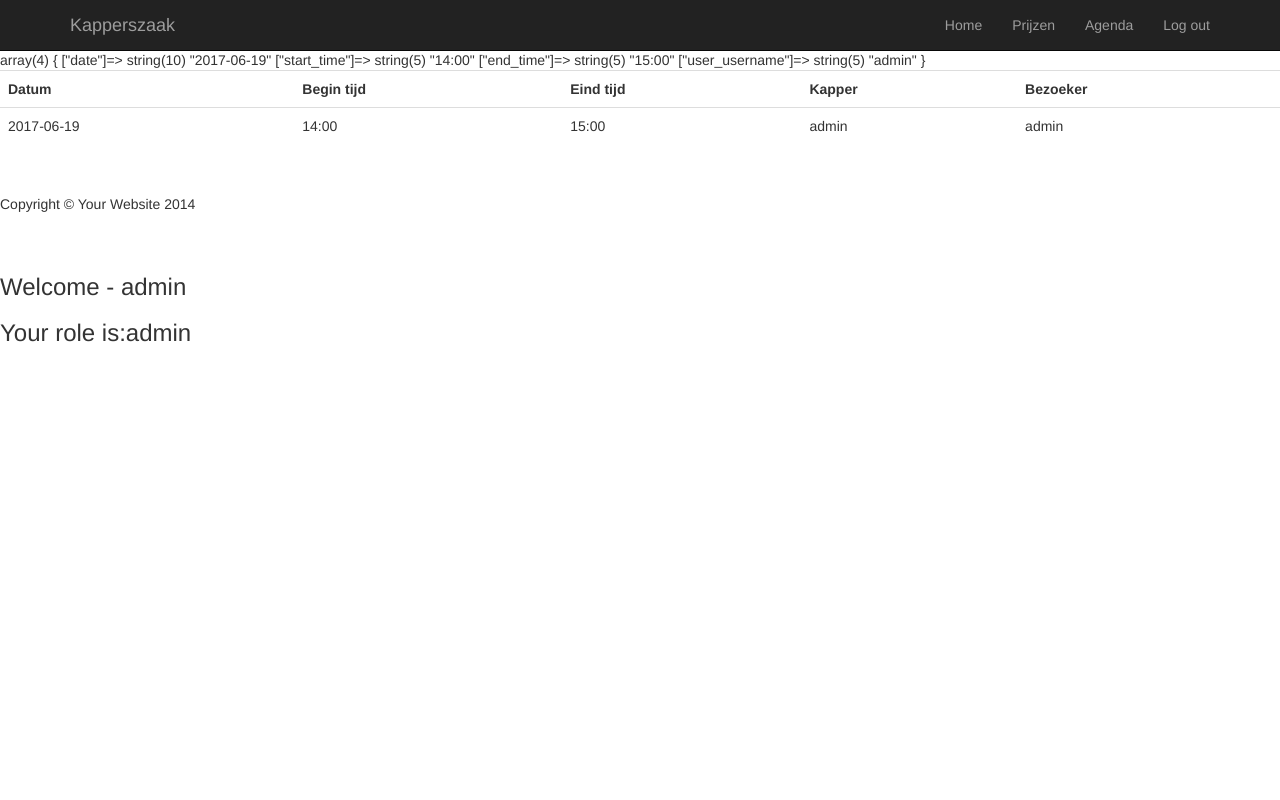
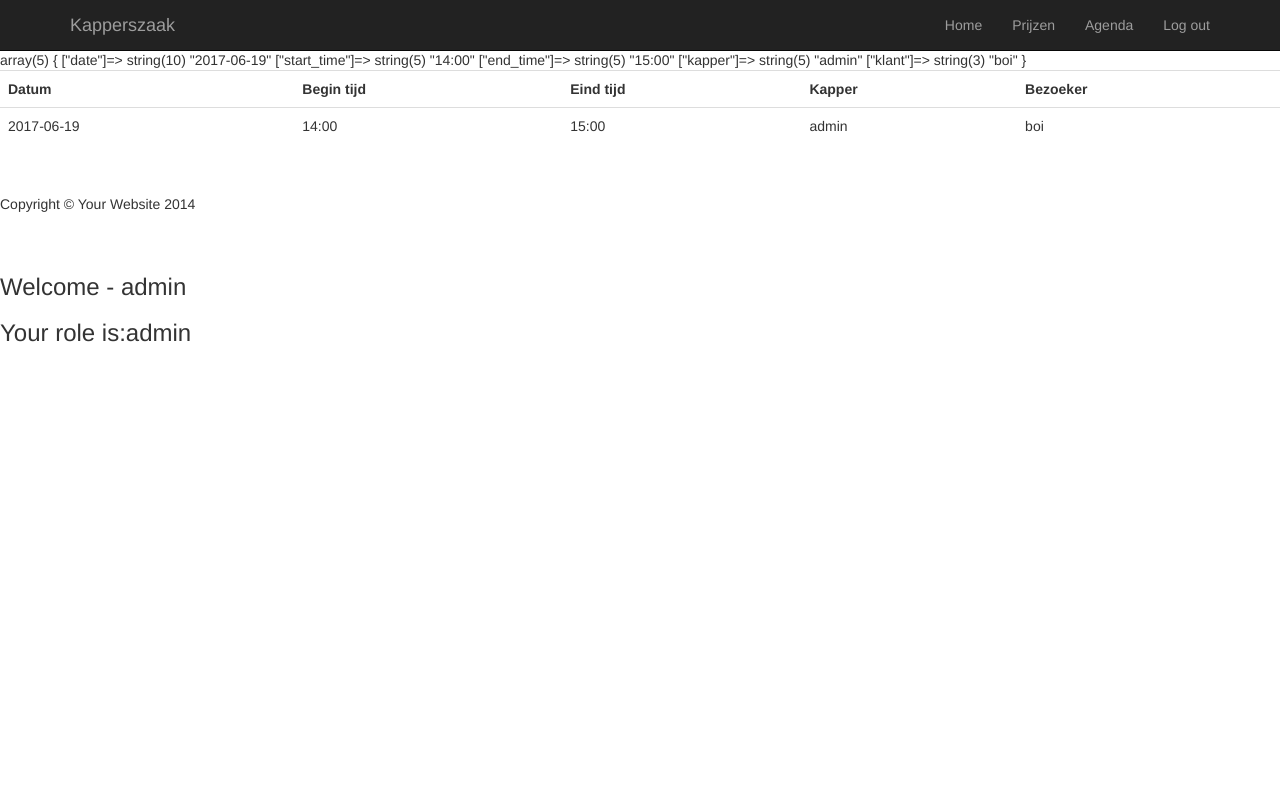
Before and after one commit to larsluijendijk/kapper, a PHP site: page /agenda/index in a window 1280 px wide. Run offline with PHP 8.4, Linux system fonts and the light colour scheme; a user stored in the database is signed in; data comes from the database, SQL or seed files in the repository; some libraries are stand-ins or nearby versions.

Commit message:
fixed the agenda

```diff
--- a/model/AgendaModel.php
+++ b/model/AgendaModel.php
@@ -2,10 +2,10 @@
 function getAllAppointments(){
 	$db = openDatabaseConnection();
 
-	$sql = "SELECT agenda.date, agenda.start_time, agenda.end_time, users.username as user_username
+	$sql = "SELECT agenda.date, agenda.start_time, agenda.end_time, `emp`.username as kapper, `cust`.username as klant
 	FROM agenda
-	LEFT JOIN users
-	ON agenda.employ_id = users.id
+	LEFT JOIN users as `emp` ON agenda.employ_id = `emp`.id
+    LEFT JOIN users as `cust` ON agenda.customer_id = `cust`.id
 	";
 	$query = $db->prepare($sql);
 	$query->execute();
--- a/model/LoginModel.php
+++ b/model/LoginModel.php
@@ -31,6 +31,7 @@ function userLoginAction(){
           }
        }
     }
+header("Location:" . URL . "home/index");
  }
 
 function getRole($username){
@@ -53,6 +54,7 @@ function getUser($login_username) {
          );
     $user = $statement->fetch(PDO::FETCH_ASSOC);
 	return $user;
+
 }
 function verifyPassword($login_password, $user_password) {
 	if (password_verify($login_password, $user_password) ) {
--- a/view/agenda/index.php
+++ b/view/agenda/index.php
@@ -12,8 +12,8 @@
       <td><?= $appointment['date']; ?></td>
       <td><?= $appointment['start_time']; ?></td>
       <td><?= $appointment['end_time']; ?></td>
-      <td><?= $appointment['user_username']; ?></td>
-      <td><?= $appointment['user_username']; ?></td>
+      <td><?= $appointment['kapper']; ?></td>
+      <td><?= $appointment['klant']; ?></td>
     </tr>
 </table>
 <?php } ?>
```
